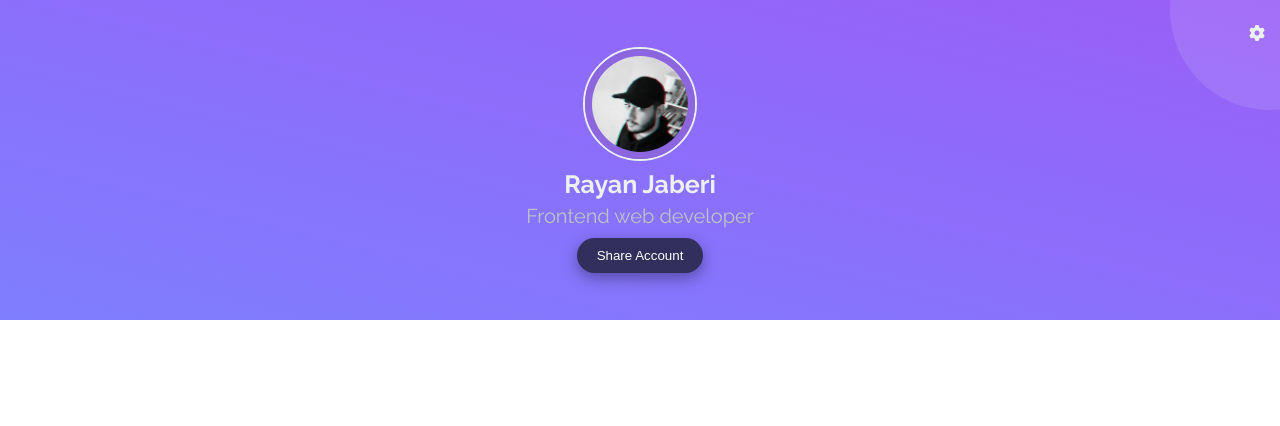
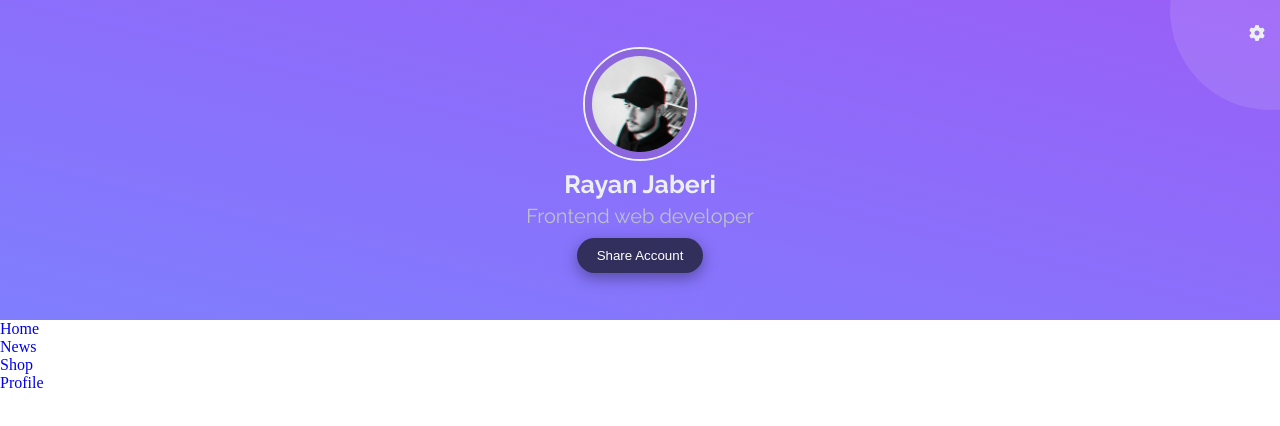
Before and after one commit to randomhex1998/sana-app, a React (Create React App) app: page / in a window 1280 px wide. Shown: the top 426 px of the page. Built offline with nearby package versions, Linux system fonts and the light colour scheme.

Commit message:
add navbar to app.js

```diff
--- a/src/App.js
+++ b/src/App.js
@@ -1,8 +1,12 @@
+import Navbar from "./components/Navbar/Navbar";
 import Topsection from "./components/TopSction/Topsection";
 
 function App() {
   return (
-    <Topsection/>
+    <>
+      <Topsection />
+      <Navbar />
+    </>
   );
 }
 
--- a/src/components/Navbar/Navbar.jsx
+++ b/src/components/Navbar/Navbar.jsx
@@ -1,9 +1,11 @@
 import React from "react";
 import { Routes , Route } from "react-router-dom";
+import Menu from "./Menu";
 
 const Navbar = () => {
   return (
     <section className="bottom-navbar">
+        <Menu/>
     </section>
   );
 };
```
